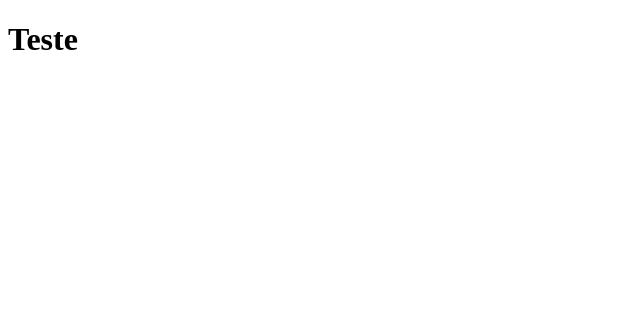
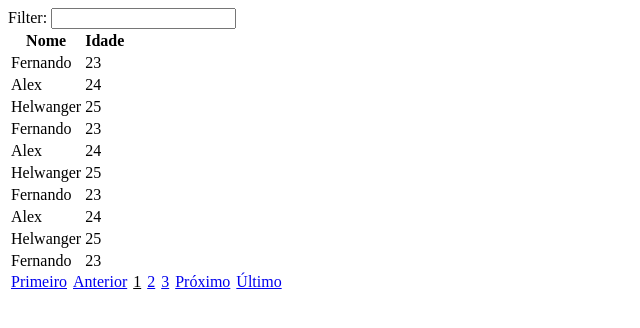
Before and after one commit to fhelwanger/react-datatable, a React app: page / in a window 1280 px wide. Shown: the whole page, without its empty margins (0-640 px from the left). Built offline with nearby package versions, Linux system fonts and the light colour scheme.

Commit message:
Initial DataTable

```diff
--- a/package.json
+++ b/package.json
@@ -17,9 +17,6 @@
     "type": "git",
     "url": "git+https://github.com/fhelwanger/react-datatable.git"
   },
-  "bugs": {
-    "url": "https://github.com/fhelwanger/react-datatable/issues"
-  },
   "dependencies": {
     "react": "^0.14.0-rc1",
     "react-dom": "^0.14.0-rc1"
--- /dev/null
+++ b/src/DataTable.js
@@ -0,0 +1,64 @@
+import React from 'react';
+import Table from './components/Table';
+import SearchBar from './components/SearchBar';
+import Pagination from './components/Pagination';
+
+export default class DataTable extends React.Component {
+  constructor(props) {
+    super(props);
+
+    this.state = {
+      currentPage: 0,
+      filteredData: [...props.data],
+    }
+  }
+
+  filterData(filter) {
+    if (!filter) {
+      return this.props.data;
+    }
+
+    const regexFilter = new RegExp(filter, 'i');
+    const columns = this.props.columns;
+
+    return this.props.data.filter(row => {
+      return columns.reduce((acc, c) => acc || regexFilter.test(row[c.key]), false);
+    });
+  }
+
+  onChangeFilter(filter) {
+    this.setState({
+      filteredData: this.filterData(filter)
+    });
+  }
+
+  onChangePage(page) {
+    this.setState({
+      currentPage: page
+    });
+  }
+
+  render() {
+    const currentPage = this.state.currentPage;
+    const pageSize = this.props.pageSize;
+    const ini = currentPage * pageSize;
+    const fim = ini + pageSize;
+
+    return (
+      <div>
+        <SearchBar
+          onChange={this.onChangeFilter.bind(this)} />
+        <Table
+          data={this.state.filteredData.slice(ini, fim)}
+          columns={this.props.columns} />
+        <Pagination
+          onChange={this.onChangePage.bind(this)}
+          currentPage={currentPage}
+          pageSize={pageSize}
+          count={this.state.filteredData.length} />
+      </div>
+    );
+  }
+}
+
+DataTable.defaultProps = { pageSize: 10 };
--- /dev/null
+++ b/src/components/Pagination.js
@@ -0,0 +1,56 @@
+import React from 'react';
+
+export default class Pagination extends React.Component {
+  handleClickPage(page, e) {
+    e.preventDefault();
+
+    if (page < 1) page = 1;
+    if (page > this.totalPages()) page = this.totalPages();
+
+    this.props.onChange(page - 1);
+  }
+
+  currentPage() {
+    return this.props.currentPage + 1;
+  }
+
+  totalPages() {
+    return Math.ceil(this.props.count / this.props.pageSize);
+  }
+
+  renderPages() {
+    const currentPage = this.currentPage();
+    const totalPages = this.totalPages();
+    const pages = [];
+
+    for (let i = currentPage - 2; i <= currentPage + 2; i++) {
+      if (i < 1 || i > totalPages) {
+        continue;
+      }
+
+      pages.push(
+        <a
+          className={(i === currentPage ? 'current' : '')}
+          key={i}
+          href="#"
+          onClick={this.handleClickPage.bind(this, i)}>
+          {i}
+        </a>
+      );
+    }
+
+    return pages;
+  }
+
+  render() {
+    return (
+      <div>
+        <a onClick={this.handleClickPage.bind(this, 1)} href="#">Primeiro</a>
+        <a onClick={this.handleClickPage.bind(this, this.currentPage() - 1)} href="#">Anterior</a>
+        {this.renderPages()}
+        <a onClick={this.handleClickPage.bind(this, this.currentPage() + 1)} href="#">Próximo</a>
+        <a onClick={this.handleClickPage.bind(this, this.totalPages())} href="#">Último</a>
+      </div>
+    );
+  }
+}
--- /dev/null
+++ b/src/components/SearchBar.js
@@ -0,0 +1,17 @@
+import React from 'react';
+
+export default class SearchBar extends React.Component {
+  handleOnChange(e) {
+    this.props.onChange(e.currentTarget.value);
+  }
+
+  render() {
+    return (
+      <div>
+        <label>
+          Filter: <input onChange={this.handleOnChange.bind(this)} />
+        </label>
+      </div>
+    );
+  }
+}
--- /dev/null
+++ b/src/components/Table.js
@@ -0,0 +1,30 @@
+import React from 'react';
+
+export default class Table extends React.Component {
+  renderHeader(column, index) {
+    return <th key={index}>{column.header}</th>;
+  }
+
+  renderRow(row) {
+    const renderCell = (column, index) => (
+      <td key={index}>{row[column.key]}</td>
+    );
+
+    return (
+      <tr key={row.id}>{this.props.columns.map(renderCell)}</tr>
+    );
+  }
+
+  render() {
+    return (
+      <table>
+        <thead>
+          <tr>{this.props.columns.map(this.renderHeader.bind(this))}</tr>
+        </thead>
+        <tbody>
+          {this.props.data.map(this.renderRow.bind(this))}
+        </tbody>
+      </table>
+    );
+  }
+}
--- a/src/index.js
+++ b/src/index.js
@@ -1,12 +1,21 @@
 import React from 'react';
 import ReactDOM from 'react-dom';
+import DataTable from './DataTable';
 
-class Table extends React.Component {
-  render() {
-    return (
-      <h1>Teste</h1>
-    );
-  }
+let columns = [
+  { key: 'nome', header: 'Nome' },
+  { key: 'idade', header: 'Idade' }
+];
+
+let data = [];
+
+for (let i = 0; i < 20000; i+=3) {
+  data.push({ id: i, nome: 'Fernando', idade: 23 });
+  data.push({ id: i+1, nome: 'Alex', idade: (23 + 1) });
+  data.push({ id: i+2, nome: 'Helwanger', idade: 25 });
 }
 
-ReactDOM.render(<Table />, document.getElementById('root'));
+ReactDOM.render(
+  <DataTable data={data} columns={columns} />,
+  document.getElementById('root')
+);
```
Also changed, not shown: dist/bundle.js, dist/index.html.
